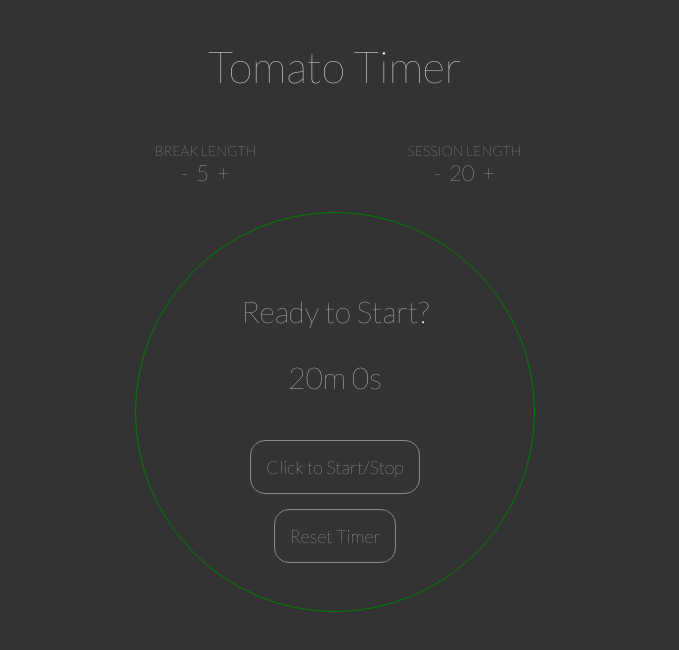
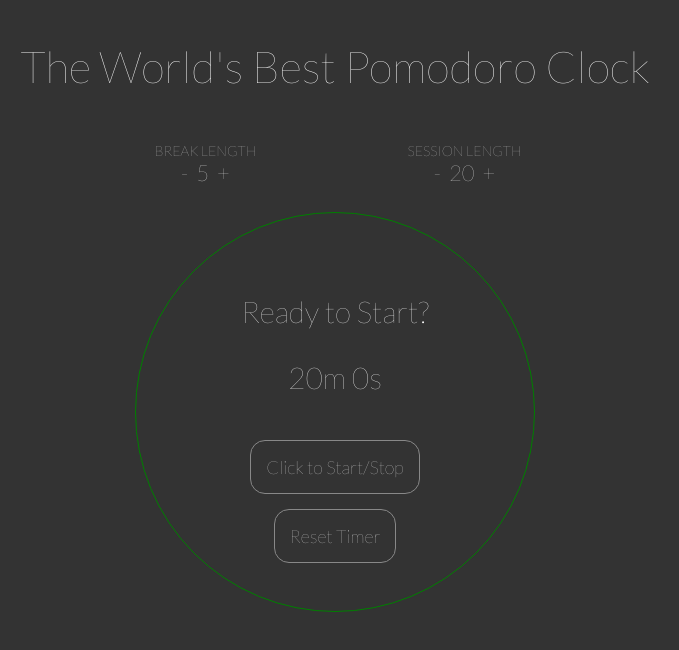
Before and after one commit to jmorales2012/Pomodoro-Clock, a plain HTML site: page index.html in a window 1280 px wide. Shown: the whole page, without its empty margins (305-984 px from the left). Drawn offline with Linux system fonts and the light colour scheme.

Commit message:
change header to Pomodoro Clock

```diff
--- a/index.html
+++ b/index.html
@@ -8,7 +8,7 @@
 <body>
 
   <header>
-    <h1>Tomato Timer</h1>
+    <h1>The World's Best Pomodoro Clock</h1>
   </header>
 
   <div id="selectionContainer">
```
